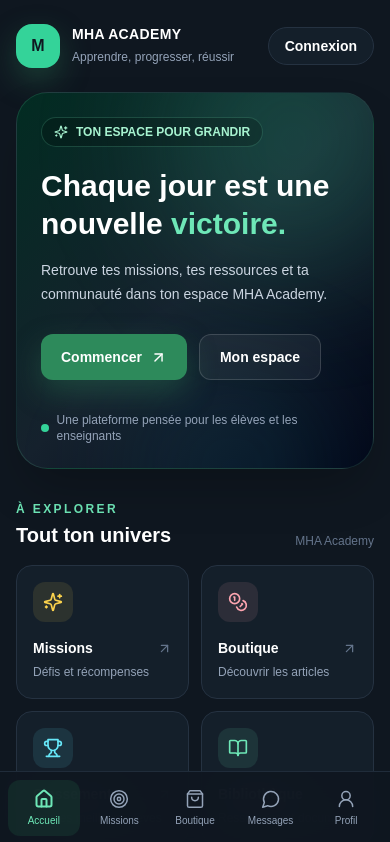
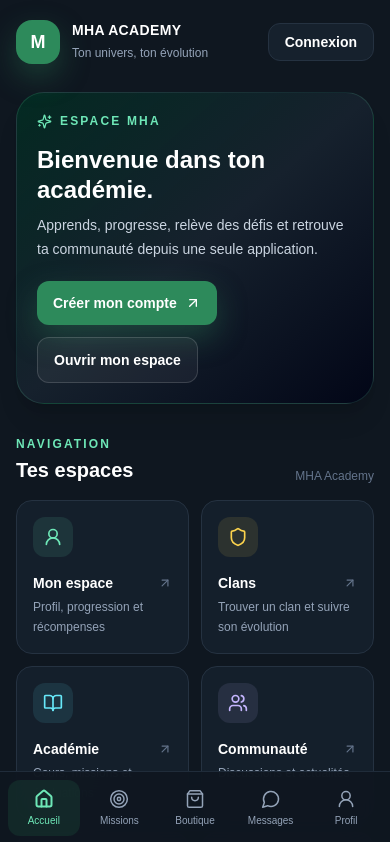
Before and after one commit to spidnes-wrl/mha-academy, a Next.js app: page / in a window 390 px wide. Shown: the top 842 px of the page. Built offline with nearby package versions, Linux system fonts and the light colour scheme.

Commit message:
feat: convert home to mobile app dashboard

```diff
--- a/src/app/page.tsx
+++ b/src/app/page.tsx
@@ -1,49 +1,49 @@
 import Link from 'next/link';
-import { ArrowUpRight, BookOpen, CalendarDays, Coins, Sparkles, Trophy, Users } from 'lucide-react';
+import { ArrowUpRight, BookOpen, MessageCircle, Shield, Sparkles, Trophy, Users, UserRound } from 'lucide-react';
 
-const shortcuts = [
-  { href: '/missions', label: 'Missions', detail: 'Défis et récompenses', Icon: Sparkles, tone: 'text-amber-300 bg-amber-300/10' },
-  { href: '/boutique', label: 'Boutique', detail: 'Découvrir les articles', Icon: Coins, tone: 'text-rose-300 bg-rose-300/10' },
-  { href: '/classements', label: 'Classements', detail: 'Voir les meilleurs élèves', Icon: Trophy, tone: 'text-cyan-300 bg-cyan-300/10' },
-  { href: '/bibliotheque', label: 'Bibliothèque', detail: 'Ressources et documents', Icon: BookOpen, tone: 'text-emerald-300 bg-emerald-300/10' },
-  { href: '/examens', label: 'Examens', detail: 'Réviser et progresser', Icon: CalendarDays, tone: 'text-violet-300 bg-violet-300/10' },
-  { href: '/messages', label: 'Messages', detail: 'Discuter avec la communauté', Icon: Users, tone: 'text-sky-300 bg-sky-300/10' },
+const spaces = [
+  { href: '/dashboard', label: 'Mon espace', detail: 'Profil, progression et récompenses', Icon: UserRound, tone: 'text-emerald-300 bg-emerald-300/10' },
+  { href: '/clans', label: 'Clans', detail: 'Trouver un clan et suivre son évolution', Icon: Shield, tone: 'text-amber-300 bg-amber-300/10' },
+  { href: '/academie', label: 'Académie', detail: 'Cours, missions et évaluations', Icon: BookOpen, tone: 'text-cyan-300 bg-cyan-300/10' },
+  { href: '/communaute', label: 'Communauté', detail: 'Discussions et actualités', Icon: Users, tone: 'text-violet-300 bg-violet-300/10' },
+  { href: '/detente', label: 'Détente', detail: 'Quiz, jeux et tournois', Icon: Sparkles, tone: 'text-rose-300 bg-rose-300/10' },
+  { href: '/classements', label: 'Classements', detail: 'Voir les progressions', Icon: Trophy, tone: 'text-orange-300 bg-orange-300/10' },
 ];
 
 export default function HomePage() {
   return (
-    <main className="mx-auto min-h-screen max-w-6xl px-4 pb-8 pt-6 sm:px-6 sm:pt-10">
-      <header className="mb-6 flex items-center justify-between">
+    <main className="mx-auto min-h-screen max-w-3xl px-4 pb-10 pt-5 sm:px-6">
+      <header className="mb-7 flex items-center justify-between">
         <Link href="/" className="flex items-center gap-3" aria-label="MHA Academy, accueil">
-          <span className="grid h-11 w-11 place-items-center rounded-2xl bg-emerald-400 font-black text-neutralBg shadow-glow">M</span>
-          <span><span className="block text-sm font-bold tracking-wide">MHA ACADEMY</span><span className="text-xs text-slate-400">Apprendre, progresser, réussir</span></span>
+          <span className="grid h-11 w-11 place-items-center rounded-2xl bg-primaryGreen text-lg font-black text-white shadow-glow">M</span>
+          <span><span className="block text-sm font-extrabold tracking-wide">MHA ACADEMY</span><span className="text-xs text-slate-400">Ton univers, ton évolution</span></span>
         </Link>
-        <Link href="/auth/login" className="rounded-full border border-neutralBorder bg-neutralCard/80 px-4 py-2 text-sm font-semibold text-white transition hover:border-primaryLight">Connexion</Link>
+        <Link href="/auth/login" className="rounded-xl border border-neutralBorder bg-neutralCard px-4 py-2 text-sm font-semibold text-white">Connexion</Link>
       </header>
-      <section className="relative isolate overflow-hidden rounded-[2rem] border border-emerald-300/15 bg-gradient-to-br from-emerald-950 via-neutralCard to-slate-950 p-6 shadow-2xl sm:p-10">
-        <div className="pointer-events-none absolute -right-12 -top-20 -z-10 h-64 w-64 rounded-full bg-emerald-400/20 blur-3xl" />
-        <div className="pointer-events-none absolute -bottom-24 left-1/3 -z-10 h-48 w-48 rounded-full bg-cyan-400/10 blur-3xl" />
-        <span className="inline-flex items-center gap-2 rounded-full border border-emerald-300/20 bg-black/20 px-3 py-1.5 text-xs font-semibold text-emerald-200"><Sparkles size={14} /> TON ESPACE POUR GRANDIR</span>
-        <h1 className="mt-5 max-w-2xl text-3xl font-black leading-tight sm:text-5xl">Chaque jour est une nouvelle <span className="text-emerald-300">victoire.</span></h1>
-        <p className="mt-4 max-w-xl text-sm leading-6 text-slate-300 sm:text-base">Retrouve tes missions, tes ressources et ta communauté dans ton espace MHA Academy.</p>
-        <div className="mt-7 flex flex-wrap gap-3">
-          <Link href="/auth/register" className="inline-flex items-center gap-2 rounded-xl bg-primaryGreen px-5 py-3 text-sm font-bold text-white shadow-glow transition hover:bg-primaryLight">Commencer <ArrowUpRight size={17} /></Link>
-          <Link href="/dashboard" className="rounded-xl border border-white/15 bg-white/5 px-5 py-3 text-sm font-semibold text-white transition hover:bg-white/10">Mon espace</Link>
+
+      <section className="rounded-[1.75rem] border border-emerald-300/15 bg-gradient-to-br from-emerald-950/90 via-neutralCard to-slate-950 p-5 shadow-xl sm:p-7">
+        <div className="flex items-center gap-2 text-xs font-bold uppercase tracking-[0.18em] text-emerald-300"><Sparkles size={15} /> Espace MHA</div>
+        <h1 className="mt-4 text-2xl font-black leading-tight sm:text-3xl">Bienvenue dans ton académie.</h1>
+        <p className="mt-2 max-w-xl text-sm leading-6 text-slate-300">Apprends, progresse, relève des défis et retrouve ta communauté depuis une seule application.</p>
+        <div className="mt-5 flex flex-wrap gap-3">
+          <Link href="/auth/register" className="inline-flex items-center gap-2 rounded-xl bg-primaryGreen px-4 py-3 text-sm font-bold text-white shadow-glow">Créer mon compte <ArrowUpRight size={16} /></Link>
+          <Link href="/dashboard" className="rounded-xl border border-white/15 bg-white/5 px-4 py-3 text-sm font-semibold text-white">Ouvrir mon espace</Link>
         </div>
-        <div className="mt-8 flex items-center gap-2 text-xs text-slate-400"><span className="h-2 w-2 rounded-full bg-emerald-400" /> Une plateforme pensée pour les élèves et les enseignants</div>
       </section>
-      <section className="mt-8" aria-labelledby="explore-title">
-        <div className="mb-4 flex items-end justify-between"><div><p className="text-xs font-bold uppercase tracking-[0.2em] text-emerald-300">À explorer</p><h2 id="explore-title" className="mt-1 text-xl font-bold">Tout ton univers</h2></div><span className="text-xs text-slate-500">MHA Academy</span></div>
-        <div className="grid grid-cols-2 gap-3 sm:grid-cols-3 sm:gap-4">
-          {shortcuts.map(({ href, label, detail, Icon, tone }) => (
-            <Link key={href} href={href} className="group rounded-2xl border border-neutralBorder bg-neutralCard/80 p-4 transition hover:-translate-y-0.5 hover:border-primaryLight/60 hover:bg-neutralCard sm:p-5">
+
+      <section className="mt-8">
+        <div className="mb-4 flex items-end justify-between"><div><p className="text-xs font-bold uppercase tracking-[0.18em] text-emerald-300">Navigation</p><h2 className="mt-1 text-xl font-bold">Tes espaces</h2></div><span className="text-xs text-slate-500">MHA Academy</span></div>
+        <div className="grid grid-cols-2 gap-3 sm:grid-cols-3">
+          {spaces.map(({ href, label, detail, Icon, tone }) => (
+            <Link key={href} href={href} className="group min-h-36 rounded-2xl border border-neutralBorder bg-neutralCard/90 p-4 transition hover:border-primaryLight/60 hover:bg-neutralCard">
               <span className={`grid h-10 w-10 place-items-center rounded-xl ${tone}`}><Icon size={20} /></span>
-              <span className="mt-4 flex items-center justify-between text-sm font-bold text-white">{label}<ArrowUpRight size={15} className="text-slate-500 transition group-hover:text-emerald-300" /></span>
+              <span className="mt-4 flex items-center justify-between text-sm font-bold text-white">{label}<ArrowUpRight size={14} className="text-slate-500 group-hover:text-emerald-300" /></span>
               <span className="mt-1 block text-xs leading-5 text-slate-400">{detail}</span>
             </Link>
           ))}
         </div>
       </section>
+      <footer className="mt-8 flex items-center justify-center gap-2 text-xs text-slate-500"><MessageCircle size={14} /> Une application pensée pour apprendre et partager</footer>
     </main>
   );
 }
```
